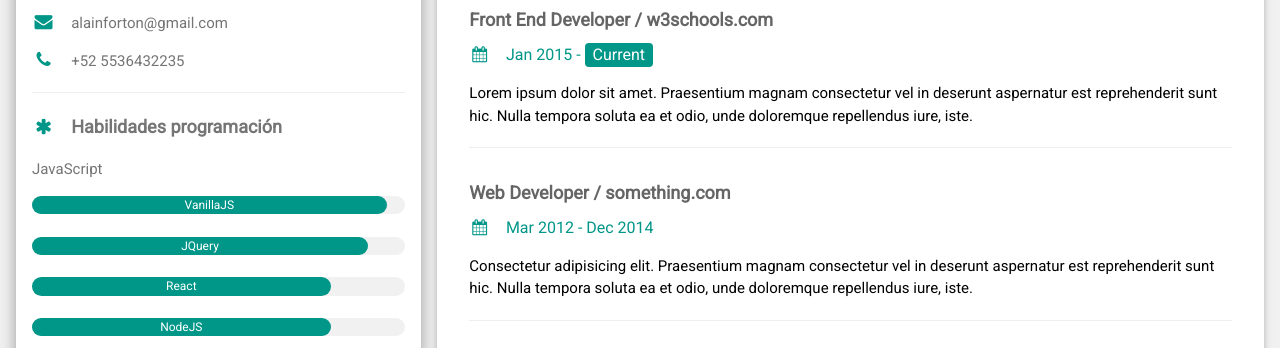
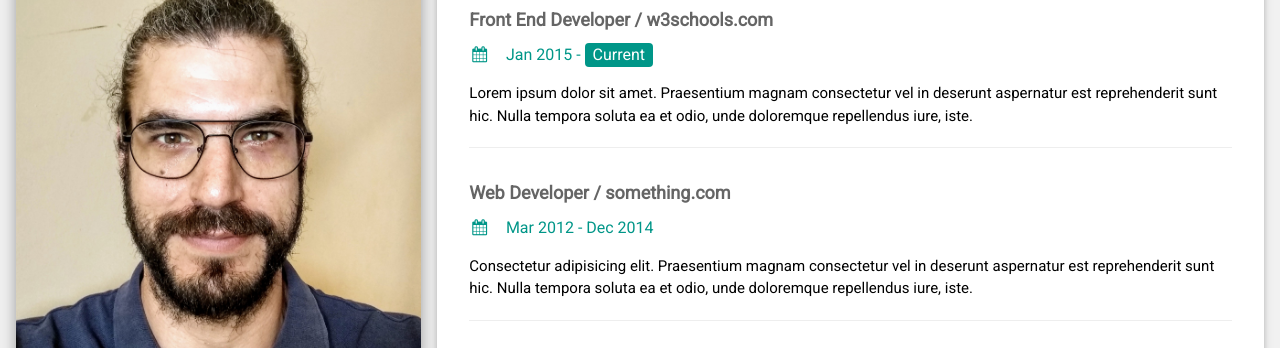
Before and after one commit to alainforton/cv, a plain HTML site: page index.html in a window 1280 px wide. Shown: the part 117-465 px from the top of the page. Drawn offline with nearby package versions, Linux system fonts and the light colour scheme.

Commit message:
Update index.html

```diff
--- a/index.html
+++ b/index.html
@@ -16,7 +16,7 @@ html,body,h1,h2,h3,h4,h5,h6 {font-family: "Roboto", sans-serif}
 
       <div class="w3-white w3-text-grey w3-card-4">
         <div class="w3-display-container">
-          <img src="" style="width:100%" alt="Avatar">
+          <img src="img/IMG_20210303_125455035_HDR~2.jpg" style="width:100%" alt="Avatar">
           <div class="w3-display-bottomleft w3-container w3-text-white">
             <h2>Alain Forton Amarante</h2>
           </div>
```
